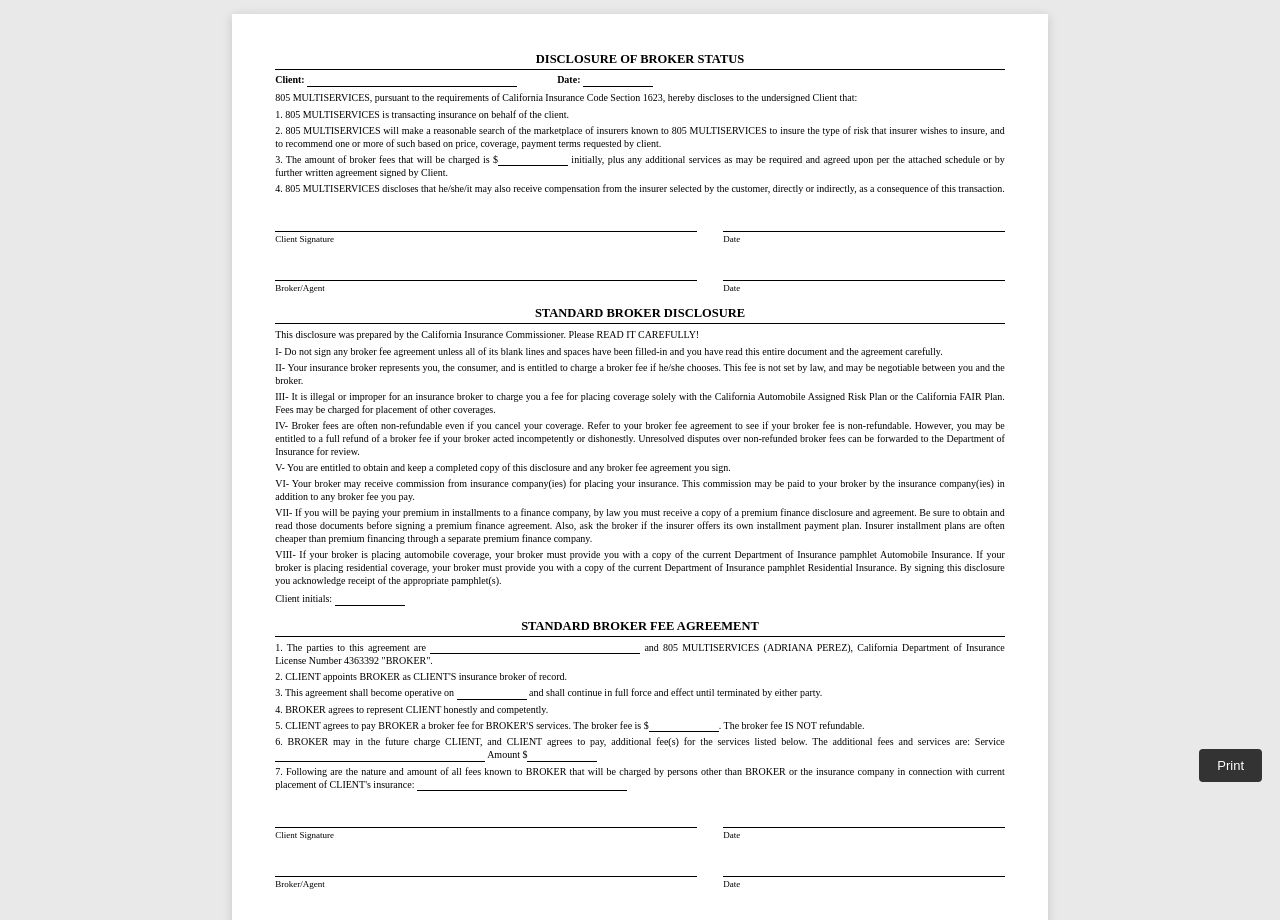
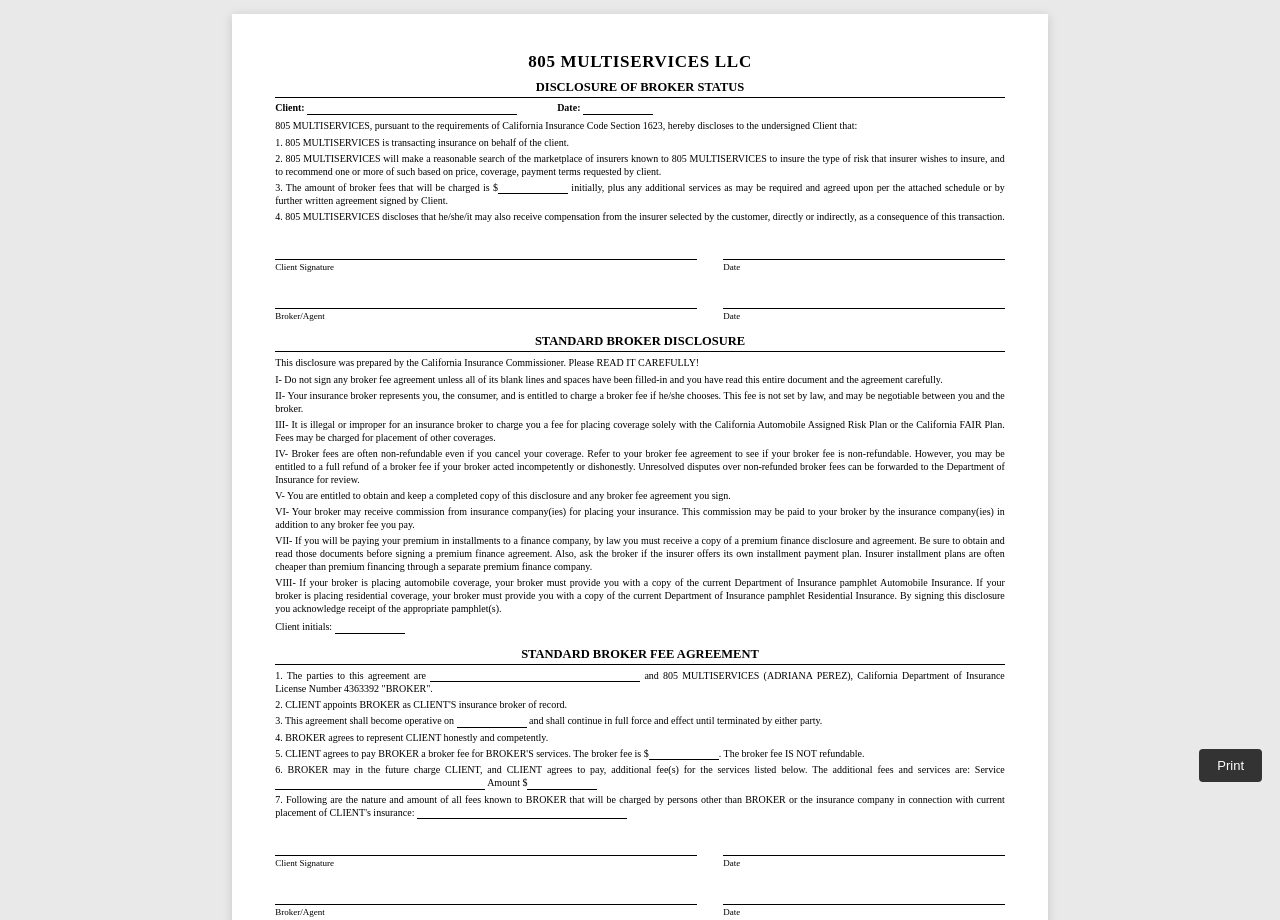
Before and after one commit to GABONEITOR51/BrokerFee, a plain HTML site: page index.html in a window 1280 px wide. Shown: the top 920 px of the page. Drawn offline with nearby package versions, Linux system fonts and the light colour scheme.

Commit message:
Add header constant for document title

```diff
--- a/index.html
+++ b/index.html
@@ -33,6 +33,7 @@
     border-bottom:1px solid #000;
   }
   h1.mt{margin-top:13px}
+  .encabezado{font-size:17px;font-weight:bold;text-align:center;letter-spacing:.04em;margin:0 0 8px}
   p{margin:0 0 4px;line-height:var(--lh);text-align:justify}
   ol{margin:0;padding:0;list-style:none}
   ol li{margin:0 0 3px;line-height:var(--lh);text-align:justify}
@@ -236,6 +237,7 @@
 const AGENCIA       = "805 MULTISERVICES";
 const LICENCIATARIO = "ADRIANA PEREZ";   // titular de la licencia
 const LICENCIA      = "4363392";
+const ENCABEZADO    = "805 MULTISERVICES LLC";   // título arriba del documento
 const F = '^';
 const DEMO = ["","","","","","","",""];
 
@@ -335,6 +337,7 @@
 
   document.getElementById("doc").innerHTML =
   '<div class="sheet" id="sheet">'+
+    '<div class="encabezado">'+esc(ENCABEZADO)+'</div>'+
     '<h1>Disclosure of Broker Status</h1>'+
     '<div class="client">'+
       '<span><b>Client:</b> '+fld(cliente,"w")+'</span>'+
```
